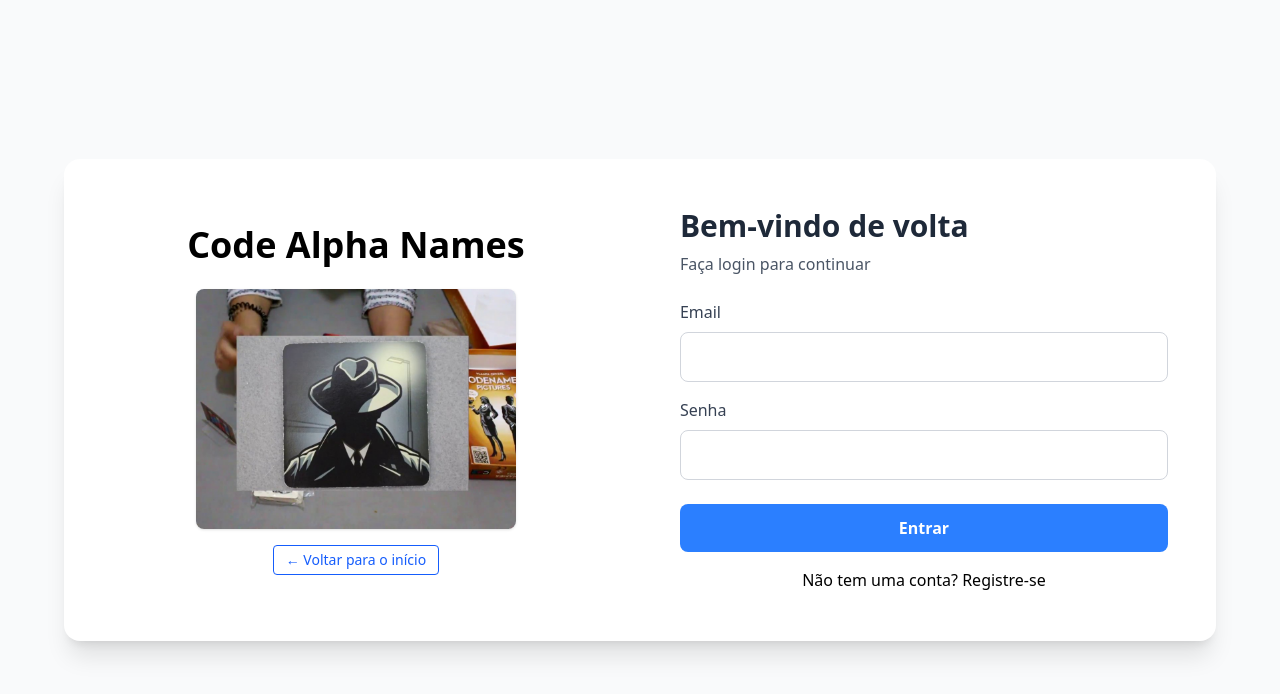
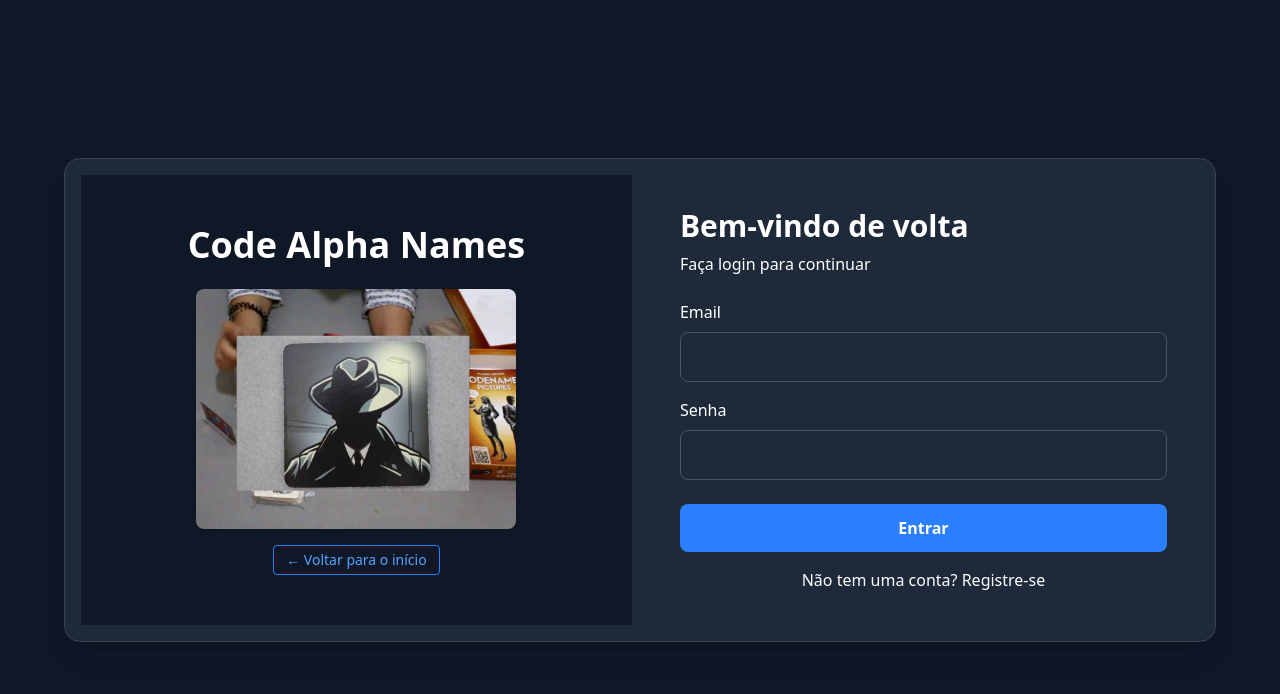
Before and after one commit to Duduvsky/Code-Alpha-Names, a React (Vite) app in the folder frontend/: page / in a window 1280 px wide. Both pictures are taken after a click on the button "Jogar Agora". Shown: the top 694 px of the page. Built offline with nearby package versions, Linux system fonts and the light colour scheme; no server answers.

Commit message:
[Att] Ajustes nas cores de Landing Page e Auth

```diff
--- a/frontend/src/components/Auth/AuthForm.tsx
+++ b/frontend/src/components/Auth/AuthForm.tsx
@@ -27,17 +27,15 @@ const AuthForm = ({ onLogin, goBack }: AuthFormProps) => {
   };
 
   return (
-    <div className="min-h-screen flex items-center justify-center bg-gray-50 p-4">
-      <div className="w-full max-w-6xl bg-white rounded-2xl shadow-xl overflow-hidden">
+    <div className="min-h-screen flex items-center justify-center bg-gray-900 text-white p-4">
+      <div className="w-full max-w-6xl bg-gray-800 rounded-2xl shadow-xl overflow-hidden border border-gray-700">
         <div className="flex flex-col md:flex-row p-4 gap-4">
 
-          {/* Imagem com troca de lado e animação */}
-          <div
-            className={`hidden md:flex w-1/2 bg-gradient-to-br from-primary to-secondary flex-col items-center justify-center px-6 py-8 transition-all duration-300 transform ${
-              !isLogin ? 'md:order-last animate-slide-in-left' : 'animate-slide-in-right'
-            }`}
-          >
-            <h1 className="text-4xl text-black font-bold mb-6 text-center">Code Alpha Names</h1>
+          {/* Imagem */}
+          <div className={`hidden md:flex w-1/2 bg-gray-900 flex-col items-center justify-center px-6 py-8 transition-all duration-300 transform ${
+            !isLogin ? 'md:order-last animate-slide-in-left' : 'animate-slide-in-right'
+          }`}>
+            <h1 className="text-4xl font-bold mb-6 text-center">Code Alpha Names</h1>
             <img
               src={isLogin ? authImg02 : authImg01}
               alt={isLogin ? 'Login' : 'Register'}
@@ -46,14 +44,14 @@ const AuthForm = ({ onLogin, goBack }: AuthFormProps) => {
             {goBack && (
               <button
                 onClick={goBack}
-                className="cursor-pointer text-sm text-blue-600 border border-blue-600 px-3 py-1 rounded hover:bg-blue-50 transition"
+                className="cursor-pointer text-sm text-blue-400 border border-blue-500 px-3 py-1 rounded hover:bg-blue-900 transition"
               >
                 ← Voltar para o início
               </button>
             )}
           </div>
 
-          {/* Formulário com fade/slide */}
+          {/* Formulário */}
           <div className="md:w-1/2 px-8 py-6 flex items-center justify-center relative overflow-hidden min-h-[450px]">
             <div
               className={`w-full transition-all duration-300 transform ${
--- a/frontend/src/components/Auth/LoginForm.tsx
+++ b/frontend/src/components/Auth/LoginForm.tsx
@@ -63,8 +63,8 @@ const LoginForm = ({ onSwitch, onLogin }: LoginFormProps) => {
 
    return (
     <div className="w-full">
-      <h2 className="text-3xl font-bold text-gray-800 mb-2">Bem-vindo de volta</h2>
-      <p className="text-gray-600 mb-6">Faça login para continuar</p>
+      <h2 className="text-3xl font-bold text-white mb-2">Bem-vindo de volta</h2>
+      <p className="text-white mb-6">Faça login para continuar</p>
 
       <form onSubmit={handleSubmit}>
         {error && (
@@ -74,7 +74,7 @@ const LoginForm = ({ onSwitch, onLogin }: LoginFormProps) => {
         )}
 
         <div className="mb-4">
-          <label htmlFor="email" className="block text-gray-700 mb-2">
+          <label htmlFor="email" className="block text-white mb-2">
             Email
           </label>
           <input
@@ -82,13 +82,13 @@ const LoginForm = ({ onSwitch, onLogin }: LoginFormProps) => {
             id="email"
             value={email}
             onChange={(e) => setEmail(e.target.value)}
-            className="w-full p-3 border border-gray-300 rounded-lg"
+            className="w-full p-3 border border-gray-600 rounded-lg bg-gray-800 text-white"
             required
           />
         </div>
 
         <div className="mb-6">
-          <label htmlFor="password" className="block text-gray-700 mb-2">
+          <label htmlFor="password" className="block text-white mb-2">
             Senha
           </label>
           <input
@@ -96,7 +96,7 @@ const LoginForm = ({ onSwitch, onLogin }: LoginFormProps) => {
             id="password"
             value={password}
             onChange={(e) => setPassword(e.target.value)}
-            className="w-full p-3 border border-gray-300 rounded-lg"
+            className="w-full p-3 border border-gray-600 rounded-lg bg-gray-800 text-white"
             required
           />
         </div>
--- a/frontend/src/components/Auth/RegisterForm.tsx
+++ b/frontend/src/components/Auth/RegisterForm.tsx
@@ -52,8 +52,8 @@ const RegisterForm = ({ onSwitch }: RegisterFormProps) => {
 
   return (
     <div className="w-full">
-      <h2 className="text-3xl font-bold text-gray-800 mb-2">Crie sua conta</h2>
-      <p className="text-gray-600 mb-6">Junte-se à nossa comunidade</p>
+      <h2 className="text-3xl font-bold text-white mb-2">Crie sua conta</h2>
+      <p className="text-white mb-6">Junte-se à nossa comunidade</p>
 
       <form onSubmit={handleSubmit}>
         {error && (
@@ -64,7 +64,7 @@ const RegisterForm = ({ onSwitch }: RegisterFormProps) => {
 
         <div className="flex flex-col md:flex-row gap-4">
           <div className="flex-1 mb-4">
-            <label htmlFor="name" className="block text-gray-700 mb-2">
+            <label htmlFor="name" className="block text-white mb-2">
               Nome completo
             </label>
             <input
@@ -72,12 +72,12 @@ const RegisterForm = ({ onSwitch }: RegisterFormProps) => {
               id="name"
               value={username}
               onChange={(e) => setUsername(e.target.value)}
-              className="w-full p-3 border border-gray-300 rounded-lg"
+              className="w-full p-3 border border-gray-600 rounded-lg bg-gray-800 text-white"
               required
             />
           </div>
           <div className="flex-1 mb-4">
-            <label htmlFor="email" className="block text-gray-700 mb-2">
+            <label htmlFor="email" className="block text-white mb-2">
               Email
             </label>
             <input
@@ -85,7 +85,7 @@ const RegisterForm = ({ onSwitch }: RegisterFormProps) => {
               id="email"
               value={email}
               onChange={(e) => setEmail(e.target.value)}
-              className="w-full p-3 border border-gray-300 rounded-lg"
+              className="w-full p-3 border border-gray-600 rounded-lg bg-gray-800 text-white"
               required
             />
           </div>
@@ -93,7 +93,7 @@ const RegisterForm = ({ onSwitch }: RegisterFormProps) => {
 
         <div className="flex flex-col md:flex-row gap-4">
           <div className="flex-1 mb-4">
-            <label htmlFor="password" className="block text-gray-700 mb-2">
+            <label htmlFor="password" className="block text-white mb-2">
               Senha
             </label>
             <input
@@ -101,13 +101,13 @@ const RegisterForm = ({ onSwitch }: RegisterFormProps) => {
               id="password"
               value={password}
               onChange={(e) => setPassword(e.target.value)}
-              className="w-full p-3 border border-gray-300 rounded-lg"
+              className="w-full p-3 border border-gray-600 rounded-lg bg-gray-800 text-white"
               required
               minLength={6}
             />
           </div>
           <div className="flex-1 mb-4">
-            <label htmlFor="confirmPassword" className="block text-gray-700 mb-2">
+            <label htmlFor="confirmPassword" className="block text-white mb-2">
               Confirmar senha
             </label>
             <input
@@ -115,7 +115,7 @@ const RegisterForm = ({ onSwitch }: RegisterFormProps) => {
               id="confirmPassword"
               value={confirmPassword}
               onChange={(e) => setConfirmPassword(e.target.value)}
-              className="w-full p-3 border border-gray-300 rounded-lg"
+              className="w-full p-3 border border-gray-600 rounded-lg bg-gray-800 text-white"
               required
               minLength={6}
             />
```
Also changed, not shown: frontend/src/components/LadingPage/LandingPage.tsx (+12 -42 lines).
